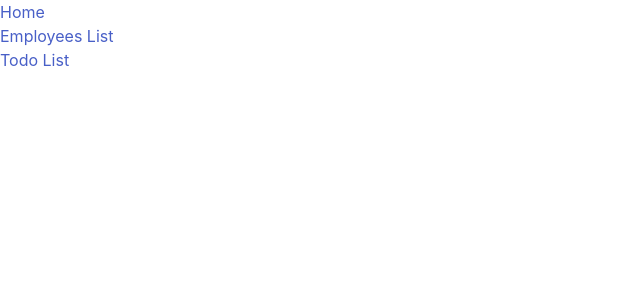
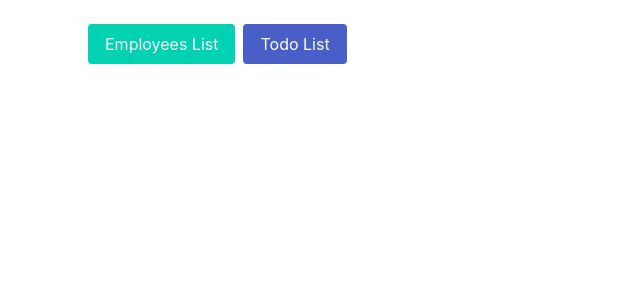
Before and after one commit to royshooshy/team8, a React (Create React App) app: page / in a window 1280 px wide. Shown: the top 300 px of the page, without its empty margins (0-640 px from the left). Built offline with nearby package versions, Linux system fonts and the light colour scheme.

Commit message:
add home page

```diff
--- a/src/App.tsx
+++ b/src/App.tsx
@@ -1,24 +1,25 @@
+import { Link } from "react-router-dom";
+import "./App.css";
 
-import { Link } from 'react-router-dom';
-import './App.css';
-
-import List from './Component/list/List';
+import List from "./Component/list/List";
 
 function App() {
   return (
-    <nav>
-    <ul>
-      <li>
-        <Link to="/">Home</Link>
-      </li>
-      <li>
-        <Link to="/employees-list">Employees List</Link>
-      </li>
-      <li>
-        <Link to="/todo-list">Todo List</Link>
-      </li>
-    </ul>
-  </nav>
+    <>
+
+      <div className="container">
+        <div className="section">
+          <div className="columns">
+            <div className="columns">
+              <div className="buttons">
+              <Link to="/employees-list" className="button is-primary">Employees List</Link>
+              <Link to="/todo-list" className="button is-link">Todo List</Link>
+              </div>
+            </div>
+          </div>
+        </div>
+      </div>
+    </>
   );
 }
 
--- a/src/employees-list/employees-list.tsx
+++ b/src/employees-list/employees-list.tsx
@@ -8,6 +8,7 @@ import List from "../Component/list/List";
 import { IEmployeeStatus } from "./employee-status.interface";
 import ListFilter from "../Component/list-filter/list-filter";
 import ListItemEdit from "../Component/list-item/list-item-edit";
+import { Link } from "react-router-dom";
 
 function EmployeesList() {
   const [employees, setEmployees] = useState<IEmployee[]>([]);
@@ -132,7 +133,7 @@ function EmployeesList() {
         <div className="navbar-end">
           <div className="navbar-item">
             <div className="buttons">
-              <button className="button is-info is-outlined">Log Out</button>
+            <Link to="/" className="button is-info is-outlined">Log Out</Link>
             </div>
           </div>
         </div>
```
Also changed, not shown: 1 other file (tests, documents, lock files or other folders).
